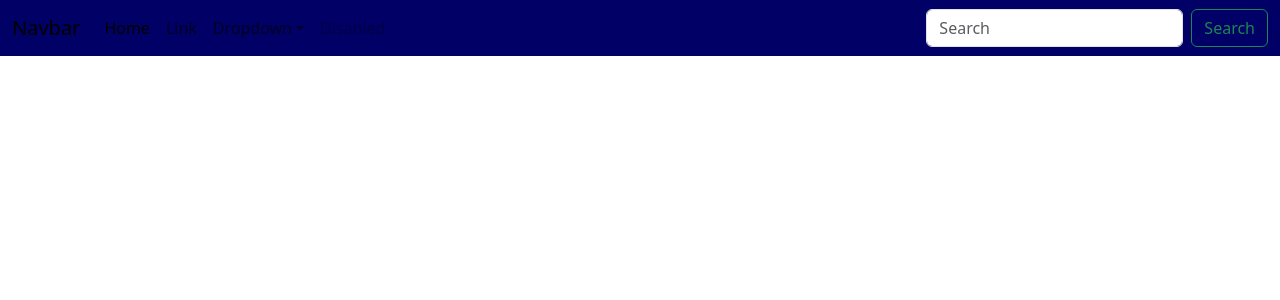
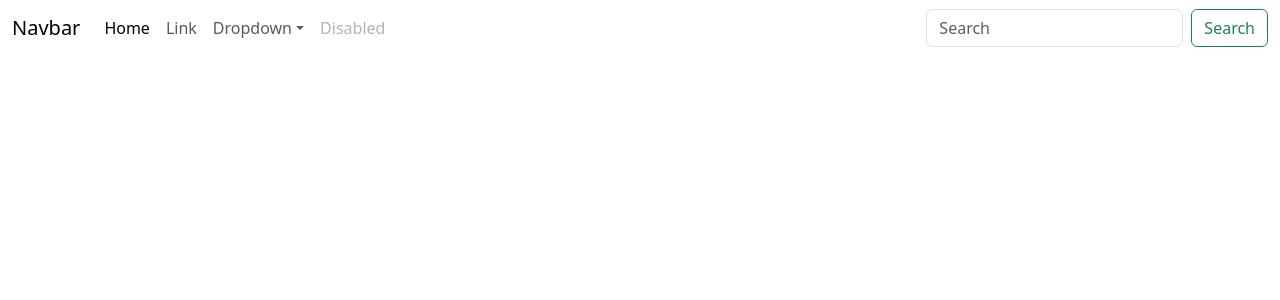
Before and after one commit to HuyNHT3/ams-estation, a React (Create React App) app in the folder src/main/webapp/: page / in a window 1280 px wide. Shown: the top 300 px of the page. Built offline with nearby package versions, Linux system fonts and the light colour scheme; no server answers.

Commit message:
implement axios

```diff
--- a/src/main/webapp/package.json
+++ b/src/main/webapp/package.json
@@ -6,6 +6,7 @@
     "@testing-library/jest-dom": "^5.17.0",
     "@testing-library/react": "^13.4.0",
     "@testing-library/user-event": "^13.5.0",
+    "axios": "^1.6.2",
     "bootstrap": "^5.3.2",
     "react": "^18.2.0",
     "react-dom": "^18.2.0",
--- /dev/null
+++ b/src/main/webapp/src/api/VocabularyDataSource.js
@@ -0,0 +1,5 @@
+import axios from "axios";
+
+export function getAllVocabulary () {
+    return axios.get('https://e-tips-static-site.s3.amazonaws.com/assests/data/vocabulary.json')
+}
--- a/src/main/webapp/src/component/CheckVocabulary.js
+++ b/src/main/webapp/src/component/CheckVocabulary.js
@@ -1,7 +1,12 @@
 import React from 'react';
 import Banner from './shared-component/Banner'
+import { getAllVocabulary } from '../api/VocabularyDataSource';
+
 
 function CheckVocabulary() {
+   getAllVocabulary().then((response)=>console.log(response.data))
+  // fetch('https://e-tips-static-site.s3.amazonaws.com/assests/data/vocabulary.json').then(res=>console.log(res.data))
+
   return (
    <>
       <Banner/>
--- a/src/main/webapp/src/component/shared-component/Banner.scss
+++ b/src/main/webapp/src/component/shared-component/Banner.scss
@@ -1,6 +1,6 @@
 @import '../../global.scss';
 
 .navbar {
-    background-color: $back-color;
-    color: $fore-color;
+    // background-color: $back-color;
+    // color: $fore-color;
 }
```
